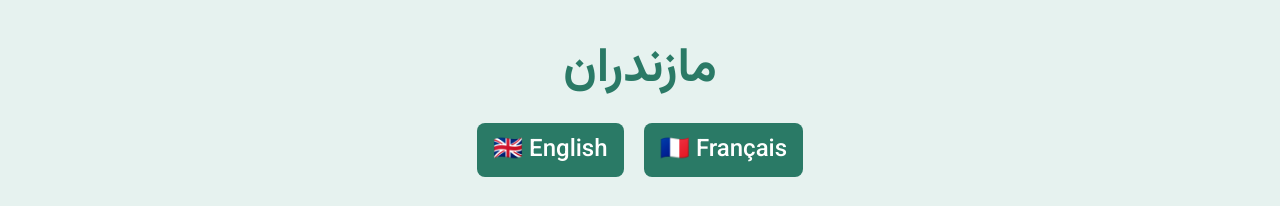
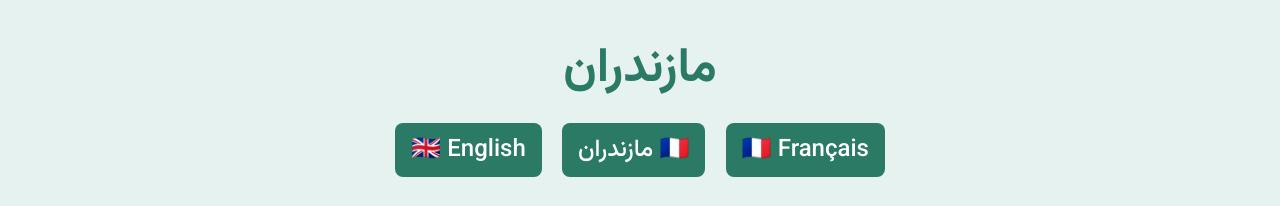
Before and after one commit to pirsar/Maz, a plain HTML site: page index.html in a window 1280 px wide. Shown: the top 206 px of the page. Drawn offline with Linux system fonts and the light colour scheme.

Commit message:
Update index.html

```diff
--- a/index.html
+++ b/index.html
@@ -80,6 +80,7 @@
     <div class="logo">مازندران</div>
     <div class="lang-buttons">
       <a href="/fr">🇫🇷 Français</a>
+      <a href="/fa">🇫🇷 مازندران</a>
       <a href="/en">🇬🇧 English</a>
     </div>
   </header>
```
